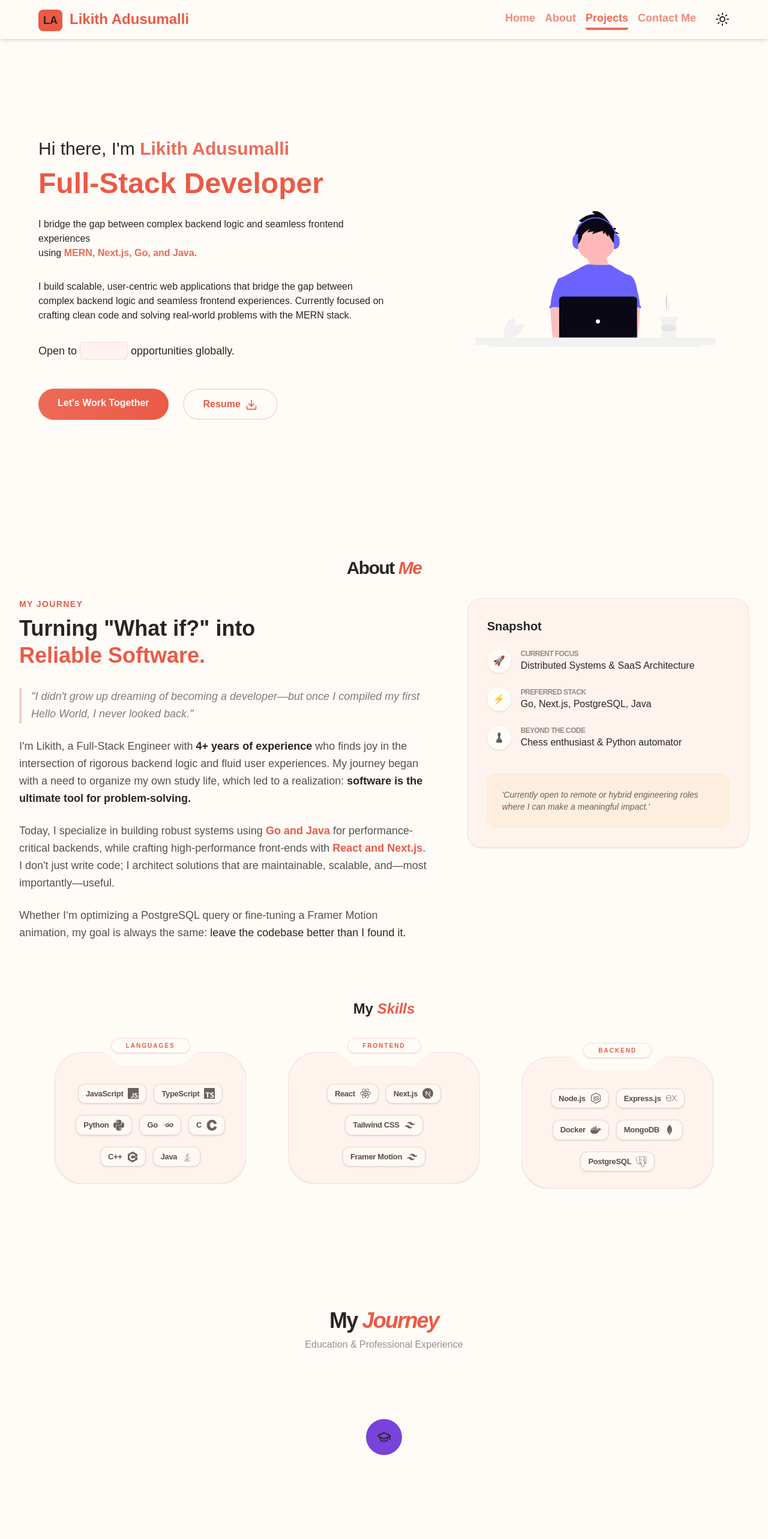
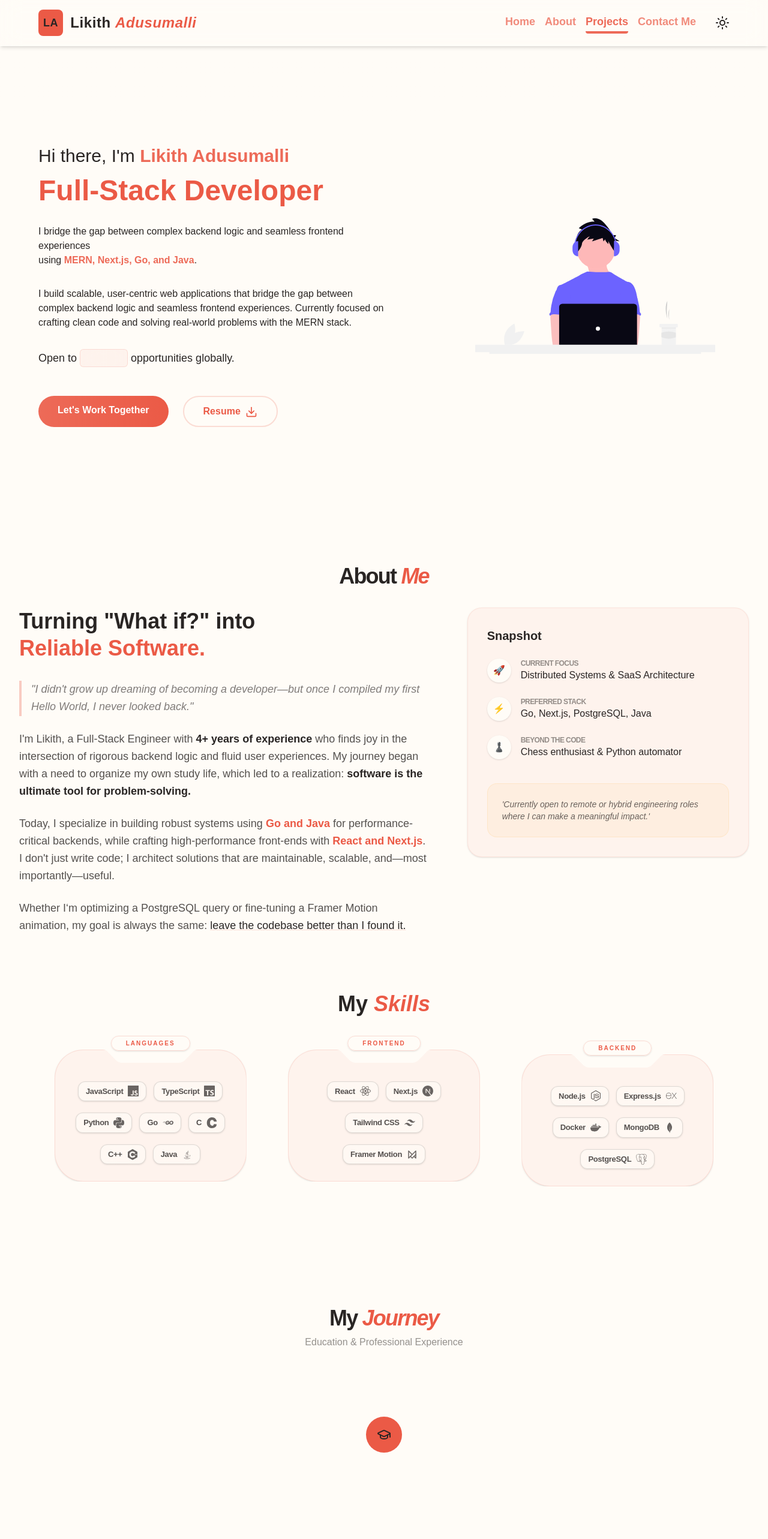
Before and after one commit to Likith123/myPortfolio, a Next.js app: page /projects in a window 1280 px wide. Shown: the top 2566 px of the page at 60% size. Built offline with nearby package versions, Linux system fonts and the light colour scheme.

Commit message:
Fixed some HTML, CSS in About, Projects, ContactMe sections

```diff
--- a/src/app/about/page.tsx
+++ b/src/app/about/page.tsx
@@ -14,7 +14,7 @@ function About({ ref }: { ref: React.RefObject<HTMLElement | null> }) {
       ref={ref}
       id="about"
     >
-      <h1 className="text-3xl font-bold text-center mt-8 tracking-tighter">
+      <h1 className="text-4xl font-bold text-center mt-8 tracking-tighter">
         About <span className="text-primary italic">Me</span>
       </h1>
       {/* About Myself */}
@@ -27,9 +27,6 @@ function About({ ref }: { ref: React.RefObject<HTMLElement | null> }) {
         {/* Will update if required*/}
         <div className="lg:col-span-7 space-y-8">
           <div>
-            <h3 className="text-primary font-bold tracking-widest uppercase text-sm mb-2">
-              My Journey
-            </h3>
             <h2 className="text-4xl font-bold text-foreground leading-tight">
               Turning &quot;What if?&quot; into <br />
               <span className="text-primary">Reliable Software.</span>
@@ -136,9 +133,9 @@ function About({ ref }: { ref: React.RefObject<HTMLElement | null> }) {
 
       {/* Skills */}
       <MotionDiv className="p-8 rounded-md">
-        <h2 className="text-2xl font-bold text-center py-8">
+        <h1 className="text-4xl font-bold text-center py-8">
           My <span className="text-primary italic">Skills</span>
-        </h2>
+        </h1>
         <div className="flex flex-col justify-around items-center space-y-4 md:flex-row md:space-x-4">
           {/* Languages */}
           <Icons IconsList={programmingLanguagesIcons} groupTitle="Languages" />
--- a/src/app/contactMe/page.tsx
+++ b/src/app/contactMe/page.tsx
@@ -30,17 +30,17 @@ function Input({ name, label, placeholder, type = "text" }: InputProps) {
 function ContactMe({ ref }: { ref: React.RefObject<HTMLElement | null> }) {
   return (
     <section
-      className="w-full h-auto py-16 md:pb-24 flex flex-col items-center justify-start scroll-mt-16 bg-bgcolor"
+      className="w-full h-auto py-14 md:pb-24 flex flex-col items-center justify-start scroll-mt-16 bg-bgcolor"
       ref={ref}
       id="contactMe"
     >
-      <h2 className="text-4xl font-black text-center mb-12 tracking-tighter">
+      <h1 className="text-4xl font-black text-center mb-12 tracking-tighter">
         Let&apos;s <span className="text-primary italic">Connect</span>
-      </h2>
+      </h1>
 
       <div className="flex flex-col w-full md:flex-row items-stretch px-6 max-w-7xl mx-auto gap-12">
         <MotionDiv className="flex flex-1 flex-col items-center justify-center space-y-8">
-          <div className="w-full max-w-md">
+          <div className="w-full max-w-md flex flex-col items-center justify-center">
             <p className="text-foreground/80 font-medium text-lg leading-relaxed">
               Got a project idea, a question, or just want to say hello?
               I&apos;m open to collaborations, freelance opportunities, or even a friendly chat.
@@ -62,7 +62,7 @@ function ContactMe({ ref }: { ref: React.RefObject<HTMLElement | null> }) {
         </div>
 
         <MotionDiv className="flex flex-1 flex-col items-center justify-center w-full">
-           <div className="w-full max-w-md p-8 rounded-[2.5rem] bg-primary/[0.02] border border-primary/10">
+           <div className="w-full max-w-md p-8 rounded-[2.5rem] bg-primary/5 border border-primary/15">
             <Form action="#" className="flex flex-col space-y-4">
               <Input name="fullName" label="Full Name" placeholder="John Doe" />
               <Input
--- a/src/app/projects/page.tsx
+++ b/src/app/projects/page.tsx
@@ -9,63 +9,74 @@ import { projectsList } from "@/lib/data";
 function Projects({ ref }: { ref: React.RefObject<HTMLElement | null> }) {
   return (
     <section
-      className="p-8 flex flex-col gap-8 scroll-mt-16"
+      className="p-8 flex flex-col items-center gap-8 scroll-mt-16"
       ref={ref}
       id="projects"
     >
-      <h1 className="text-3xl font-bold text-center mt-8">My <span className="text-primary italic">Projects</span></h1>
-      <MotionDiv className="flex flex-col items-center justify-center gap-4">
-        {/* Project listings will go here */}
+      <h1 className="text-4xl font-black text-center mt-8 mb-12 tracking-tighter">
+        My <span className="text-primary italic">Projects</span>
+      </h1>
+
+      <div className="flex flex-col gap-12 w-full max-w-5xl">
         {projectsList.map((project, index) => (
-          <div
+          <MotionDiv
             key={index}
-            className={`w-9/10 border border-gray-300 flex p-8 rounded-md ${
-              index % 2 === 0 ? "flex-row" : "flex-row-reverse"
+            initial={{ opacity: 0, y: 20 }}
+            whileInView={{ opacity: 1, y: 0 }}
+            viewport={{ once: true }}
+            transition={{ duration: 0.4 }}
+            className={`flex flex-col md:flex-row items-center gap-8 p-5 md:p-6 rounded-4xl border border-foreground/5 bg-primary/5 hover:border-primary/20 transition-all duration-300 ${
+              index % 2 === 0 ? "" : "md:flex-row-reverse"
             }`}
           >
-            <div className="flex-3 flex flex-col justify-center">
-              <h2 className="text-2xl font-bold pb-2">{project.title}</h2>
-              <p className="italic text-foreground/80 pb-2">
+            <div className="w-full md:w-2/5 group">
+              <div className="relative h-48 md:h-56 rounded-2xl overflow-hidden bg-bgcolor border border-foreground/5 shadow-inner">
+                <Image
+                  src={project.image}
+                  alt={project.title}
+                  fill
+                  className="object-contain p-6 transition-transform duration-500 group-hover:scale-105"
+                />
+              </div>
+            </div>
+
+            <div className="flex-1 flex flex-col justify-center gap-3 text-center md:text-left px-2">
+              <div className="space-y-0.5">
+                <span className="text-primary font-black text-[9px] tracking-[0.2em] uppercase opacity-60">
+                  Project {index + 1}
+                </span>
+                <h3 className="text-2xl font-extrabold tracking-tight">
+                  {project.title}
+                </h3>
+              </div>
+
+              <p className="text-foreground/70 text-sm leading-relaxed font-medium line-clamp-2 md:line-clamp-3">
                 {project.description}
               </p>
-              <div className="flex gap-8 text-lg items-center mt-4">
+
+              <div className="flex items-center justify-center md:justify-start gap-6 pt-2">
                 <Link
                   href={project.link}
                   target="_blank"
-                  rel="noopener noreferrer"
-                  className="flex items-center justify-center gap-2"
+                  className="flex items-center gap-2 font-bold text-[11px] uppercase tracking-widest text-primary hover:opacity-70 transition-all"
                 >
-                  <span>View Project </span>
-                  <span>
-                    <LinkIcon className="size-6" />
-                  </span>
+                  <LinkIcon className="size-3.5" />
+                  <span>Live Demo</span>
                 </Link>
 
                 <Link
                   href={project.link}
                   target="_blank"
-                  rel="noopener noreferrer"
-                  className="flex items-center justify-center gap-2"
+                  className="flex items-center gap-2 font-bold text-[11px] uppercase tracking-widest text-foreground/90 hover:text-foreground/70 transition-all"
                 >
-                  <span>View Code </span>
-                  <span>
-                    <FaGithub className="size-6" />
-                  </span>
+                  <FaGithub className="size-4" />
+                  <span>Source</span>
                 </Link>
               </div>
             </div>
-
-            <div className="flex-2 flex justify-center items-center">
-              <Image
-                src={project.image}
-                alt={project.title}
-                width={250}
-                height={200}
-              />
-            </div>
-          </div>
+          </MotionDiv>
         ))}
-      </MotionDiv>
+      </div>
     </section>
   );
 }
--- a/src/components/Icons.tsx
+++ b/src/components/Icons.tsx
@@ -22,19 +22,17 @@ function Icons({
   IconsList: IconListType;
   groupTitle: string;
 }) {
-  const slumpClipPath = {
-    clipPath: `polygon(
-      0% 0%,
-      25% 0%,
-      28% 2%, 32% 8%, 35% 10%, 65% 10%, 68% 8%, 72% 2%, 75% 0%,
-      100% 0%,
-      100% 100%,
-      0% 100%
-    )`,
-  };
+  const smoothNotchPath = `M 0,0 L 0.25,0 Q 0.27,0 0.28,0.02 L 0.32,0.08 Q 0.335,0.1 0.35,0.1 L 0.65,0.1 Q 0.665,0.1 0.68,0.08 L 0.72,0.02 Q 0.73,0 0.75,0 L 1,0 L 1,1 L 0,1 Z`;
 
   return (
     <div className="flex flex-col items-center relative pt-6">
+      <motion.svg width="0" height="0" className="absolute">
+        <defs>
+          <clipPath id="slumpClip" clipPathUnits="objectBoundingBox">
+            <motion.path d={smoothNotchPath} initial={false} />
+          </clipPath>
+        </defs>
+      </motion.svg>
       <div className="absolute top-0 left-1/2 -translate-x-1/2 z-20">
         <span className="bg-bgcolor px-6 py-1.5 text-[10px] font-black uppercase tracking-[0.2em] text-primary border border-primary/20 rounded-full shadow-sm whitespace-nowrap">
           {groupTitle}
@@ -42,7 +40,7 @@ function Icons({
       </div>
 
       <ul
-        style={slumpClipPath}
+        style={{ clipPath: "url(#slumpClip)" }}
         className="bg-primary/5 border border-primary/15 w-80 min-h-[220px]
                    flex flex-wrap gap-3 justify-center items-center
                    rounded-[3rem] p-6 pt-12 transition-all duration-300
--- a/src/components/Navbar.tsx
+++ b/src/components/Navbar.tsx
@@ -7,8 +7,15 @@ function Navbar() {
     <header className="sticky top-0 z-10 bg-bgcolor/20 shadow-md blur-backdrop-filter backdrop-filter backdrop-blur-lg">
       <nav className="">
         <div className="flex items-center justify-between px-16 py-4 border-b border-white/20">
-          <div className="text-primary text-2xl font-bold">
-            <Link href="/"> <span className="mr-3 text-lg p-2 bg-primary text-foreground rounded-lg">LA</span>Likith Adusumalli</Link>
+          <div className="tracking-wide text-2xl font-bold">
+            <Link href="/" className="flex justify-center items-center">
+              <span className="mr-3 text-lg p-2 bg-primary text-foreground rounded-lg">
+                LA
+              </span>
+              <span>
+                Likith <span className="text-primary italic">Adusumalli</span>
+              </span>
+            </Link>
           </div>
           <div className="flex items-center justify-center space-x-4">
             <NavLinks />
--- a/src/components/ui/Timeline.tsx
+++ b/src/components/ui/Timeline.tsx
@@ -91,11 +91,11 @@ function VerticalTimelineElementComponent({
 
 export default function ExperienceTimeline() {
   return (
-    <div className="bg-bgcolor py-24 px-4 overflow-hidden">
+    <div className="bg-bgcolor pt-24 px-4 overflow-hidden">
       <div className="max-w-4xl mx-auto mb-20 text-center">
-        <h2 className="text-4xl font-black text-foreground tracking-tighter">
+        <h1 className="text-4xl font-black text-foreground tracking-tighter">
           My <span className="text-primary italic">Journey</span>
-        </h2>
+        </h1>
         <p className="text-foreground/50 mt-2 font-medium">Education & Professional Experience</p>
       </div>
 
--- a/src/lib/data.ts
+++ b/src/lib/data.ts
@@ -19,14 +19,15 @@ import {
   SiTailwindcss,
   SiTypescript,
 } from "react-icons/si";
+import { TbBrandFramerMotion } from "react-icons/tb";
 
 // Experience Data
 const experiences = [
   {
     icon: React.createElement(GraduationCap),
-    iconFillColor: "rgb(var(--secondary))",
+    iconFillColor: "rgb(var(--primary))",
     title: "Velgapudi Ramakrishna Siddhartha Engineering College (VRSEC)",
-    titleColor: "text-secondary",
+    titleColor: "text-primary",
     subtitle: "Vijayawada, India",
     date: "2017 - 2021",
     description:
@@ -112,7 +113,7 @@ const frontEndIcons = [
   },
   {
     color: "hover:text-[#38bdf8]",
-    Icon: React.createElement(SiTailwindcss),
+    Icon: React.createElement(TbBrandFramerMotion),
     name: "Framer Motion",
   },
 ];
```
